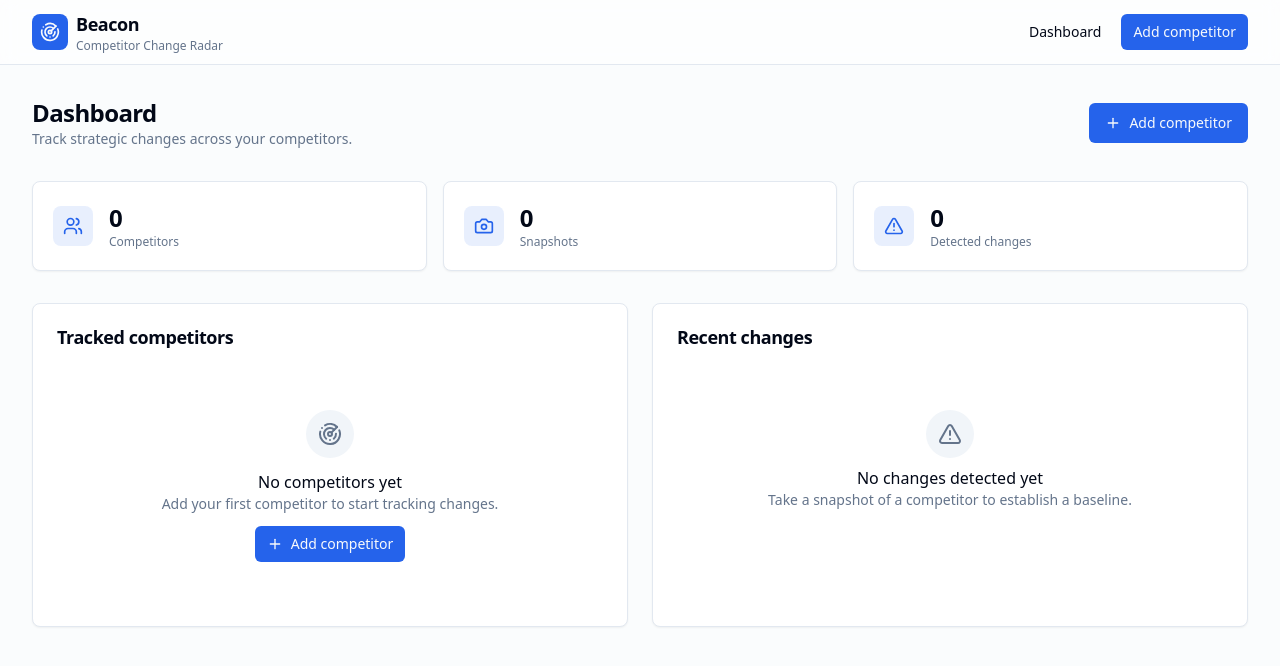
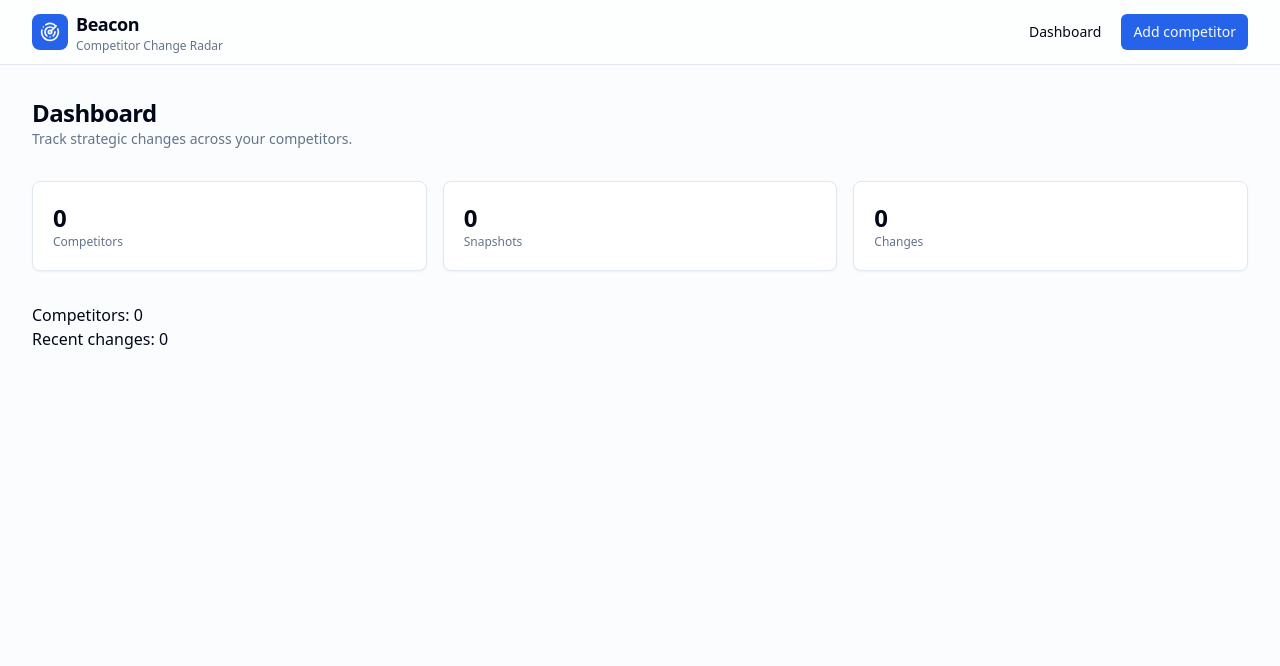
Before and after one commit to gitvamshidhar-m/beacon, a Next.js app: page / in a window 1280 px wide. Shown: the top 666 px of the page. Built offline with nearby package versions, Linux system fonts and the light colour scheme.

Commit message:
debug: simplify dashboard to isolate 500 error

```diff
--- a/app/page.tsx
+++ b/app/page.tsx
@@ -1,36 +1,16 @@
-import Link from "next/link";
-import { Plus, Radar as RadarIcon, Users, Camera, AlertTriangle } from "lucide-react";
-import {
-  Card,
-  CardContent,
-  CardHeader,
-  CardTitle,
-} from "@/components/ui/card";
-import { Button } from "@/components/ui/button";
-import { Badge } from "@/components/ui/badge";
-import {
-  ChangeTypeBadge,
-  SeverityBadge,
-} from "@/components/SeverityBadge";
-import {
-  listCompetitors,
-  listRecentChanges,
-  getCounts,
-} from "@/lib/db";
-import { timeAgo } from "@/lib/utils";
+import { listCompetitors, listRecentChanges, getCounts } from "@/lib/db";
 
 export const dynamic = "force-dynamic";
 
 export default async function DashboardPage() {
   const [counts, competitors, changes] = await Promise.all([
-    getCounts(),
-    listCompetitors(),
-    listRecentChanges(10),
+    getCounts().catch((e) => { console.error("getCounts error", e); return { competitors: 0, snapshots: 0, changes: 0 }; }),
+    listCompetitors().catch((e) => { console.error("listCompetitors error", e); return []; }),
+    listRecentChanges(10).catch((e) => { console.error("listRecentChanges error", e); return []; }),
   ]);
 
   return (
     <div className="container py-8">
-      {/* Heading */}
       <div className="mb-8 flex items-center justify-between">
         <div>
           <h1 className="text-2xl font-bold tracking-tight">Dashboard</h1>
@@ -38,169 +18,23 @@ export default async function DashboardPage() {
             Track strategic changes across your competitors.
           </p>
         </div>
-        <Button asChild>
-          <Link href="/competitors/new">
-            <Plus className="h-4 w-4" /> Add competitor
-          </Link>
-        </Button>
       </div>
-
-      {/* Stat cards */}
       <div className="mb-8 grid gap-4 sm:grid-cols-3">
-        <StatCard
-          icon={<Users className="h-5 w-5" />}
-          label="Competitors"
-          value={counts.competitors}
-        />
-        <StatCard
-          icon={<Camera className="h-5 w-5" />}
-          label="Snapshots"
-          value={counts.snapshots}
-        />
-        <StatCard
-          icon={<AlertTriangle className="h-5 w-5" />}
-          label="Detected changes"
-          value={counts.changes}
-        />
+        <div className="rounded-lg border bg-card text-card-foreground shadow-sm p-5">
+          <div className="text-2xl font-bold">{counts.competitors}</div>
+          <div className="text-xs text-muted-foreground">Competitors</div>
+        </div>
+        <div className="rounded-lg border bg-card text-card-foreground shadow-sm p-5">
+          <div className="text-2xl font-bold">{counts.snapshots}</div>
+          <div className="text-xs text-muted-foreground">Snapshots</div>
+        </div>
+        <div className="rounded-lg border bg-card text-card-foreground shadow-sm p-5">
+          <div className="text-2xl font-bold">{counts.changes}</div>
+          <div className="text-xs text-muted-foreground">Changes</div>
+        </div>
       </div>
-
-      <div className="grid gap-6 lg:grid-cols-2">
-        {/* Competitor list */}
-        <Card>
-          <CardHeader>
-            <CardTitle>Tracked competitors</CardTitle>
-          </CardHeader>
-          <CardContent>
-            {competitors.length === 0 ? (
-              <EmptyCompetitors />
-            ) : (
-              <ul className="space-y-2">
-                {competitors.map((c) => (
-                  <li key={c.id}>
-                    <Link
-                      href={`/competitors/${c.id}`}
-                      className="flex items-center justify-between rounded-md border p-3 transition-colors hover:bg-accent"
-                    >
-                      <div className="min-w-0">
-                        <div className="flex items-center gap-2">
-                          <span className="font-medium">{c.name}</span>
-                          {c.category && (
-                            <Badge variant="muted">{c.category}</Badge>
-                          )}
-                        </div>
-                        <p className="truncate text-xs text-muted-foreground">
-                          {c.url}
-                        </p>
-                      </div>
-                      <span className="shrink-0 text-xs text-muted-foreground">
-                        {timeAgo(c.created_at)}
-                      </span>
-                    </Link>
-                  </li>
-                ))}
-              </ul>
-            )}
-          </CardContent>
-        </Card>
-
-        {/* Recent changes feed */}
-        <Card>
-          <CardHeader>
-            <CardTitle>Recent changes</CardTitle>
-          </CardHeader>
-          <CardContent>
-            {changes.length === 0 ? (
-              <EmptyChanges />
-            ) : (
-              <ul className="space-y-2">
-                {changes.map((ch) => (
-                  <li key={ch.id}>
-                    <Link
-                      href={`/competitors/${ch.competitor_id}/changes/${ch.id}`}
-                      className="block rounded-md border p-3 transition-colors hover:bg-accent"
-                    >
-                      <div className="mb-1 flex items-center justify-between gap-2">
-                        <span className="font-medium">{ch.competitor_name}</span>
-                        <span className="text-xs text-muted-foreground">
-                          {timeAgo(ch.detected_at)}
-                        </span>
-                      </div>
-                      <div className="flex flex-wrap items-center gap-2">
-                        <ChangeTypeBadge type={ch.change_type} />
-                        <SeverityBadge severity={ch.severity} />
-                        <span className="text-xs text-muted-foreground">
-                          {ch.fields.length} field{ch.fields.length === 1 ? "" : "s"} changed
-                        </span>
-                      </div>
-                    </Link>
-                  </li>
-                ))}
-              </ul>
-            )}
-          </CardContent>
-        </Card>
-      </div>
+      <p>Competitors: {competitors.length}</p>
+      <p>Recent changes: {changes.length}</p>
     </div>
   );
 }
-
-function StatCard({
-  icon,
-  label,
-  value,
-}: {
-  icon: React.ReactNode;
-  label: string;
-  value: number;
-}) {
-  return (
-    <Card>
-      <CardContent className="flex items-center gap-4 p-5">
-        <div className="flex h-10 w-10 items-center justify-center rounded-lg bg-primary/10 text-primary">
-          {icon}
-        </div>
-        <div>
-          <div className="text-2xl font-bold">{value}</div>
-          <div className="text-xs text-muted-foreground">{label}</div>
-        </div>
-      </CardContent>
-    </Card>
-  );
-}
-
-function EmptyCompetitors() {
-  return (
-    <div className="flex flex-col items-center justify-center gap-3 py-10 text-center">
-      <div className="flex h-12 w-12 items-center justify-center rounded-full bg-muted">
-        <RadarIcon className="h-6 w-6 text-muted-foreground" />
-      </div>
-      <div>
-        <p className="font-medium">No competitors yet</p>
-        <p className="text-sm text-muted-foreground">
-          Add your first competitor to start tracking changes.
-        </p>
-      </div>
-      <Button asChild size="sm">
-        <Link href="/competitors/new">
-          <Plus className="h-4 w-4" /> Add competitor
-        </Link>
-      </Button>
-    </div>
-  );
-}
-
-function EmptyChanges() {
-  return (
-    <div className="flex flex-col items-center justify-center gap-2 py-10 text-center">
-      <div className="flex h-12 w-12 items-center justify-center rounded-full bg-muted">
-        <AlertTriangle className="h-6 w-6 text-muted-foreground" />
-      </div>
-      <div>
-        <p className="font-medium">No changes detected yet</p>
-        <p className="text-sm text-muted-foreground">
-          Take a snapshot of a competitor to establish a baseline.
-        </p>
-      </div>
-    </div>
-  );
-}
```
